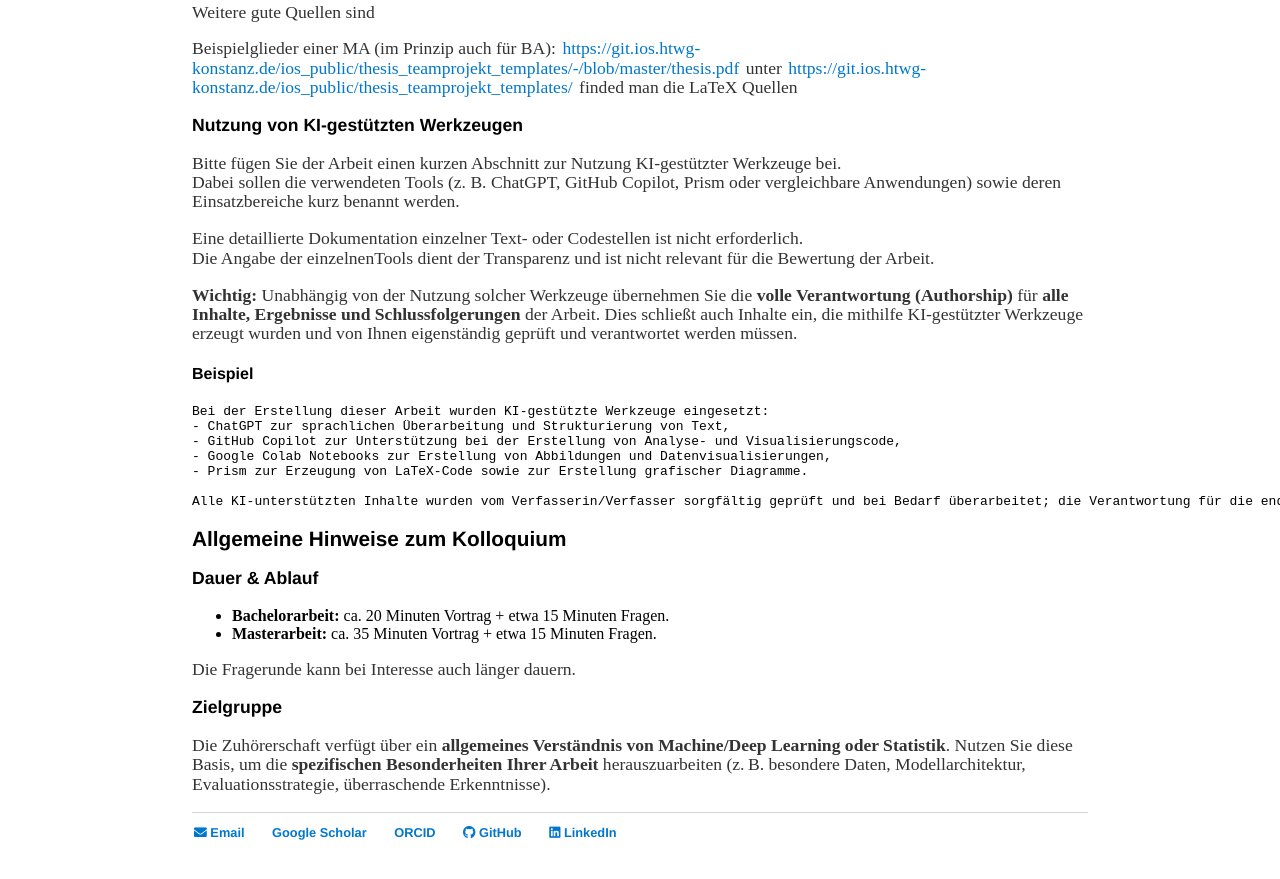
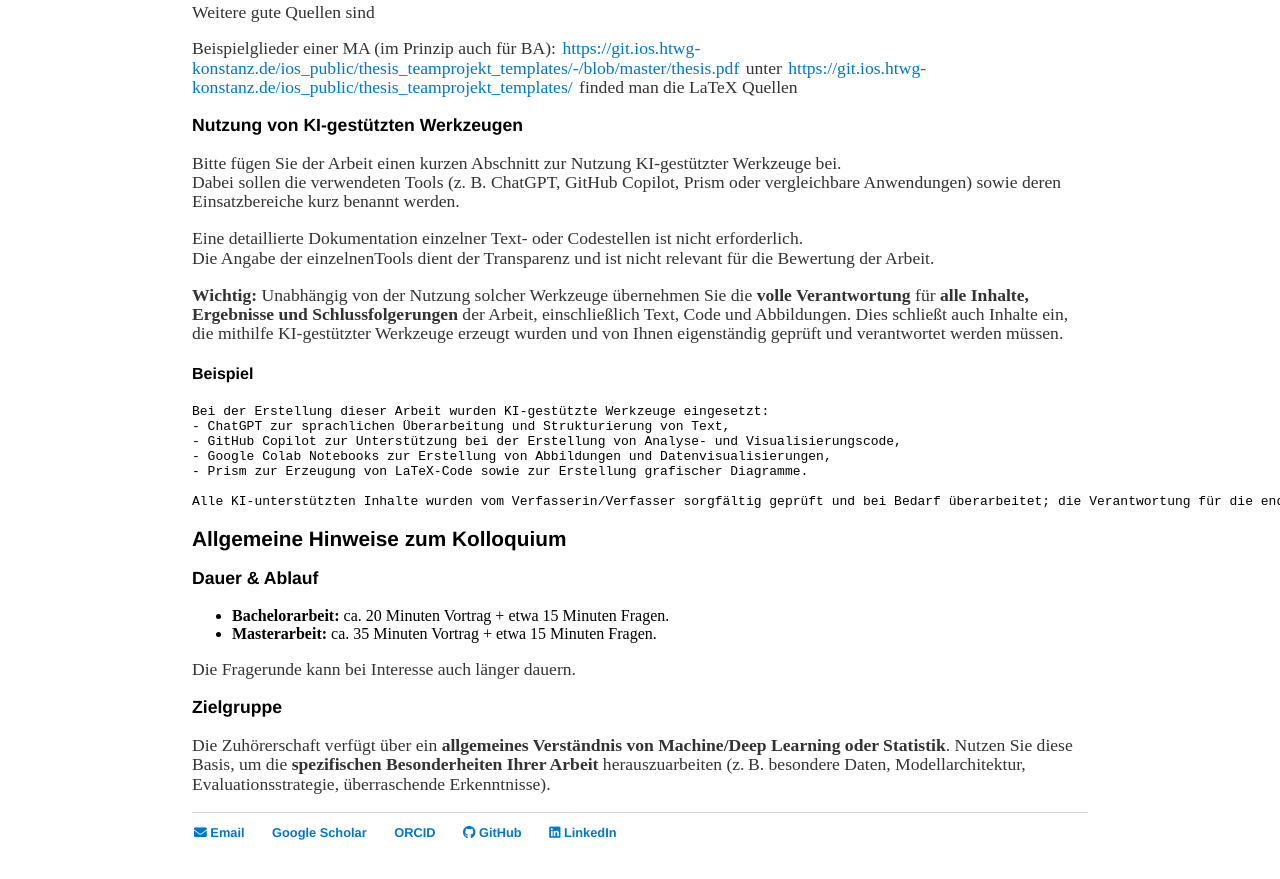
Before and after one commit to oduerr/oduerr.github.io, a Jekyll site: the page built from teaching/bama/index.md, in a window 1280 px wide and 900 px high, scrolled down 2459 px. Shown: the top 879 px of the window. Built offline with Jekyll 4.4.1, drawn with Linux system fonts in a browser that asks for light colours; a style sheet for code colours, icons or effects is not loaded.

Commit message:
Update index.md

```diff
--- a/teaching/bama/index.md
+++ b/teaching/bama/index.md
@@ -113,7 +113,8 @@ Dabei sollen die verwendeten Tools (z. B. ChatGPT, GitHub Copilot, Prism oder ve
 Eine detaillierte Dokumentation einzelner Text- oder Codestellen ist nicht erforderlich.
 Die Angabe der einzelnenTools dient der Transparenz und ist nicht relevant für die Bewertung der Arbeit.
 
-**Wichtig:** Unabhängig von der Nutzung solcher Werkzeuge übernehmen Sie die **volle Verantwortung (Authorship)** für **alle Inhalte, Ergebnisse und Schlussfolgerungen** der Arbeit. Dies schließt auch Inhalte ein, die mithilfe KI-gestützter Werkzeuge erzeugt wurden und von Ihnen eigenständig geprüft und verantwortet werden müssen.
+**Wichtig:** Unabhängig von der Nutzung solcher Werkzeuge übernehmen Sie die **volle Verantwortung** für **alle Inhalte, Ergebnisse und Schlussfolgerungen** der Arbeit, einschließlich Text, Code und Abbildungen. Dies schließt auch Inhalte ein, die mithilfe KI-gestützter Werkzeuge erzeugt wurden und von Ihnen eigenständig geprüft und verantwortet werden müssen.
+
 
 #### Beispiel
 
```
